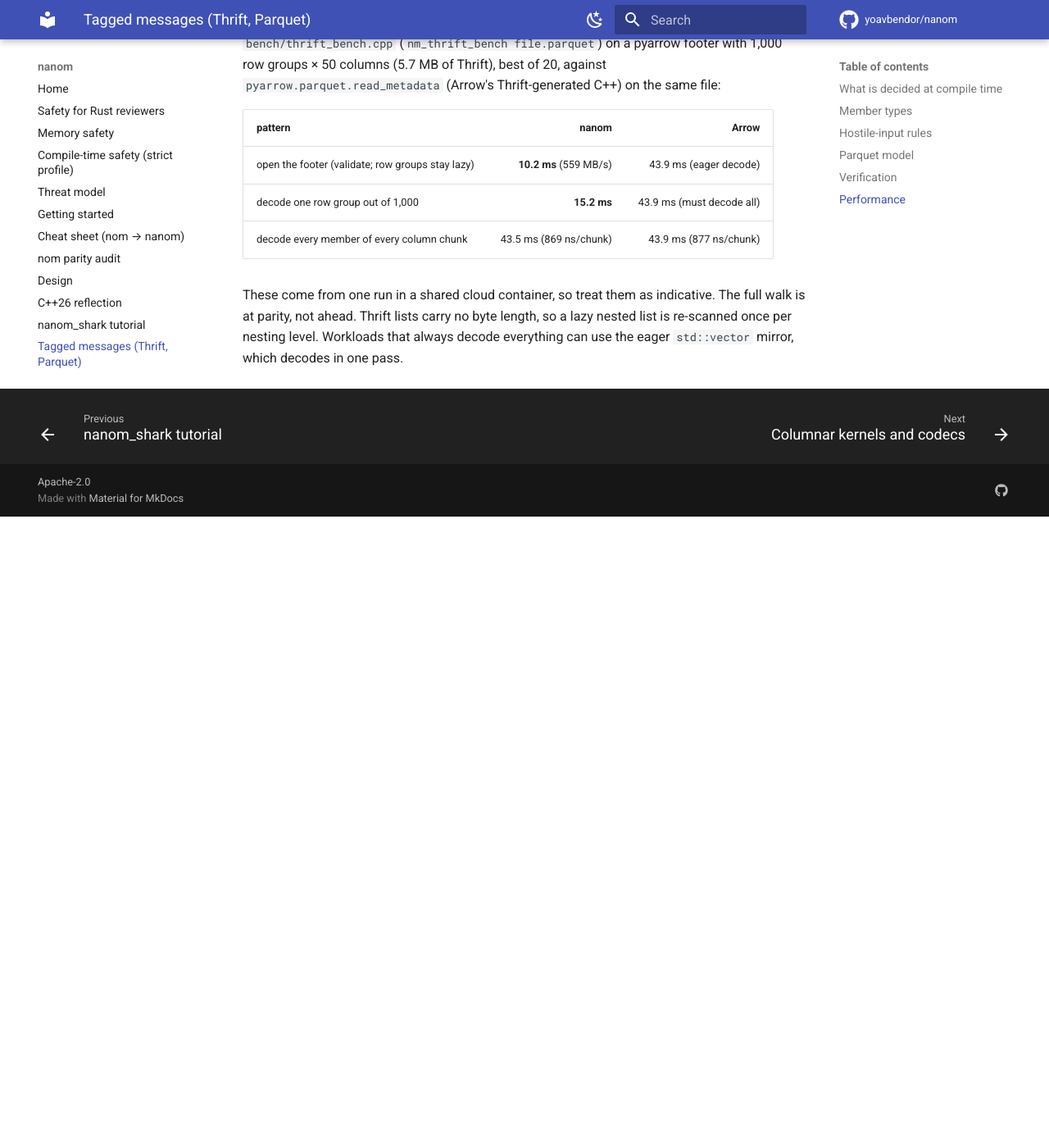
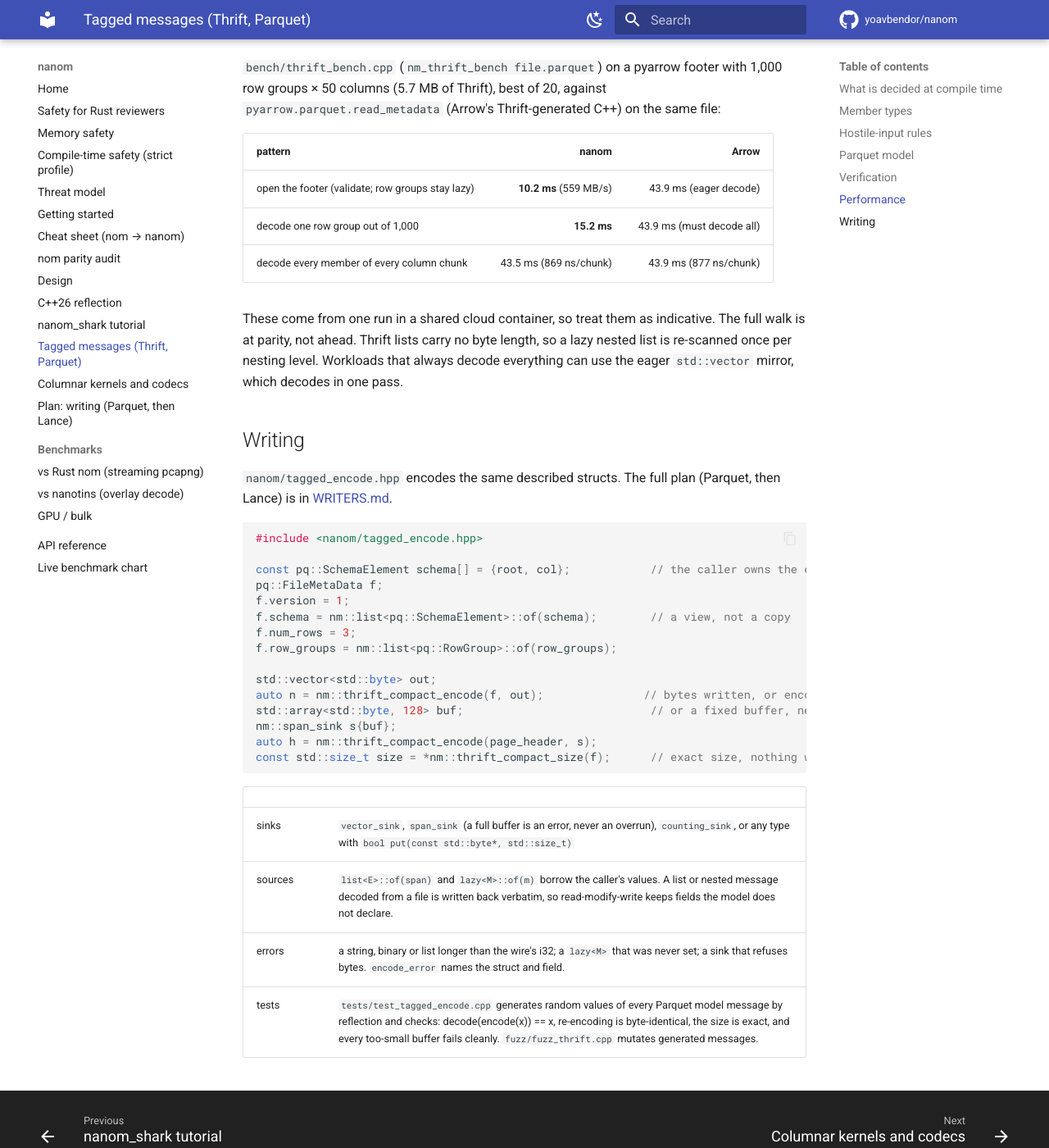
Before and after one commit to yoavbendor/nanom, an MkDocs documentation site: the page built from docs/TAGGED.md, in a window 1280 px wide and 1400 px high, scrolled down 3203 px. Shown: the whole window at 82% size. Built offline with MkDocs 1.6.1 and Material for MkDocs 9.7.7, drawn with Linux system fonts in a browser that asks for light colours; comment, search, counter and statistics services are not loaded; before the commit the page ends 3833 px from its top, so only the background shows below that; some of the changed text lies outside the part shown.

Commit message:
Docs: separate reading and writing headers (TAGGED.md, README, llms.txt, mkdocs nav)
Co-Authored-By: Claude Opus 5.5 <noreply@anthropic.com>
Claude-Session: https://claude.ai/code/session_016QKNrGHBBtqzKAhrfsy7Ks

````diff
--- a/docs/TAGGED.md
+++ b/docs/TAGGED.md
@@ -16,9 +16,10 @@ struct KeyValue {
 NANOM_DESCRIBE(KeyValue, key, value);   // C++23; under C++26 reflection no registration line at all
 
 auto r = nm::thrift_compact<KeyValue>()(in);             // an ordinary nanom parser
-std::vector<std::byte> out;
-nm::thrift_compact_encode(r->value, out);                // and back
 ```
+
+Writing the same struct back is a separate header, `nanom/tagged_encode.hpp`, which reading code
+never includes (see [Writing](#writing)).
 
 The field id lives in the type (`field<Id, T>`), the same way endianness lives in `be<>`/`le<>`. Both
 `describe<T>` providers work unchanged: the `NANOM_DESCRIBE` macro and C++26 P2996 reflection.
@@ -103,3 +104,33 @@ These come from one run in a shared cloud container, so treat them as indicative
 parity, not ahead. Thrift lists carry no byte length, so a lazy nested list is re-scanned once per
 nesting level. Workloads that always decode everything can use the eager `std::vector` mirror, which
 decodes in one pass.
+
+## Writing
+
+`nanom/tagged_encode.hpp` encodes the same described structs. The full plan (Parquet, then Lance)
+is in [WRITERS.md](WRITERS.md).
+
+```cpp
+#include <nanom/tagged_encode.hpp>
+
+const pq::SchemaElement schema[] = {root, col};            // the caller owns the elements
+pq::FileMetaData f;
+f.version = 1;
+f.schema = nm::list<pq::SchemaElement>::of(schema);        // a view, not a copy
+f.num_rows = 3;
+f.row_groups = nm::list<pq::RowGroup>::of(row_groups);
+
+std::vector<std::byte> out;
+auto n = nm::thrift_compact_encode(f, out);               // bytes written, or encode_error
+std::array<std::byte, 128> buf;                            // or a fixed buffer, never written past
+nm::span_sink s{buf};
+auto h = nm::thrift_compact_encode(page_header, s);
+const std::size_t size = *nm::thrift_compact_size(f);      // exact size, nothing written
+```
+
+| | |
+|---|---|
+| sinks | `vector_sink`, `span_sink` (a full buffer is an error, never an overrun), `counting_sink`, or any type with `bool put(const std::byte*, std::size_t)` |
+| sources | `list<E>::of(span)` and `lazy<M>::of(m)` borrow the caller's values. A list or nested message decoded from a file is written back verbatim, so read-modify-write keeps fields the model does not declare. |
+| errors | a string, binary or list longer than the wire's i32; a `lazy<M>` that was never set; a sink that refuses bytes. `encode_error` names the struct and field. |
+| tests | `tests/test_tagged_encode.cpp` generates random values of every Parquet model message by reflection and checks: decode(encode(x)) == x, re-encoding is byte-identical, the size is exact, and every too-small buffer fails cleanly. `fuzz/fuzz_thrift.cpp` mutates generated messages. |
--- a/mkdocs.yml
+++ b/mkdocs.yml
@@ -76,6 +76,7 @@ nav:
   - nanom_shark tutorial: NANO_SHARK.md
   - Tagged messages (Thrift, Parquet): TAGGED.md
   - Columnar kernels and codecs: COLUMNAR.md
+  - "Plan: writing (Parquet, then Lance)": WRITERS.md
   - Benchmarks:
       - vs Rust nom (streaming pcapng): BENCH_RUST_NOM.md
       - vs nanotins (overlay decode): NANOTINS_COMPARISON.md
````
Also changed, not shown: README.md (+2 -1 lines), llms.txt (+9 -0 lines).
